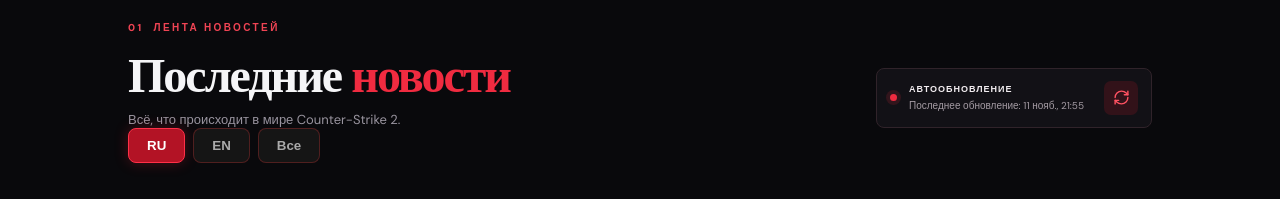
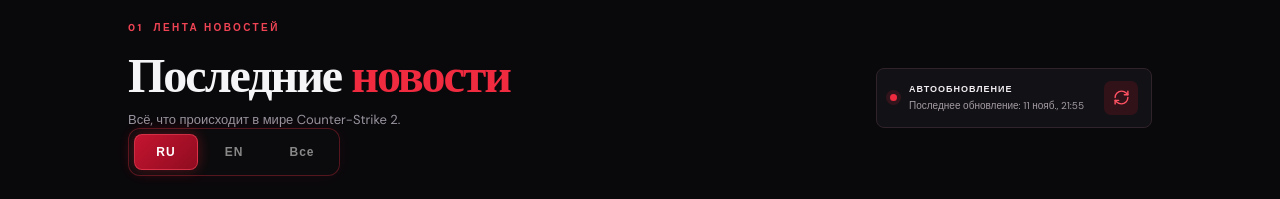
Before and after one commit to noabetterthenu/cs2-motion-news, a React (Vite) app: page / in a window 1280 px wide. Shown: the part 800-999 px from the top of the page. Built offline with nearby package versions, Linux system fonts and the light colour scheme.

Commit message:
Update style.css

```diff
--- a/src/style.css
+++ b/src/style.css
@@ -635,3 +635,53 @@ footer .brand {
   border-color: #ff3048;
   box-shadow: 0 0 14px rgba(255, 35, 55, 0.25);
 }
+.language-tabs {
+  display: inline-flex;
+  align-items: center;
+  gap: 4px;
+  padding: 5px;
+  margin: 0 0 20px;
+  background: #0b0b0d;
+  border: 1px solid rgba(255, 48, 72, 0.3);
+  border-radius: 12px;
+  box-shadow: 0 0 18px rgba(255, 35, 55, 0.06);
+}
+
+.language-tabs button {
+  min-width: 64px;
+  padding: 10px 18px;
+  border: 1px solid transparent;
+  border-radius: 8px;
+  background: transparent;
+  color: #888;
+  font-size: 12px;
+  font-weight: 800;
+  letter-spacing: 1px;
+  cursor: pointer;
+  transition: all 0.25s ease;
+}
+
+.language-tabs button:hover {
+  color: #fff;
+  background: rgba(255, 48, 72, 0.1);
+}
+
+.language-tabs button.selected {
+  color: #fff;
+  background: linear-gradient(135deg, #c41430, #8f0c20);
+  border-color: rgba(255, 80, 100, 0.5);
+  box-shadow: 0 0 14px rgba(255, 35, 55, 0.3);
+}
+
+@media (max-width: 600px) {
+  .language-tabs {
+    width: 100%;
+    box-sizing: border-box;
+  }
+
+  .language-tabs button {
+    flex: 1;
+    min-width: 0;
+    padding: 10px 8px;
+  }
+}
```
